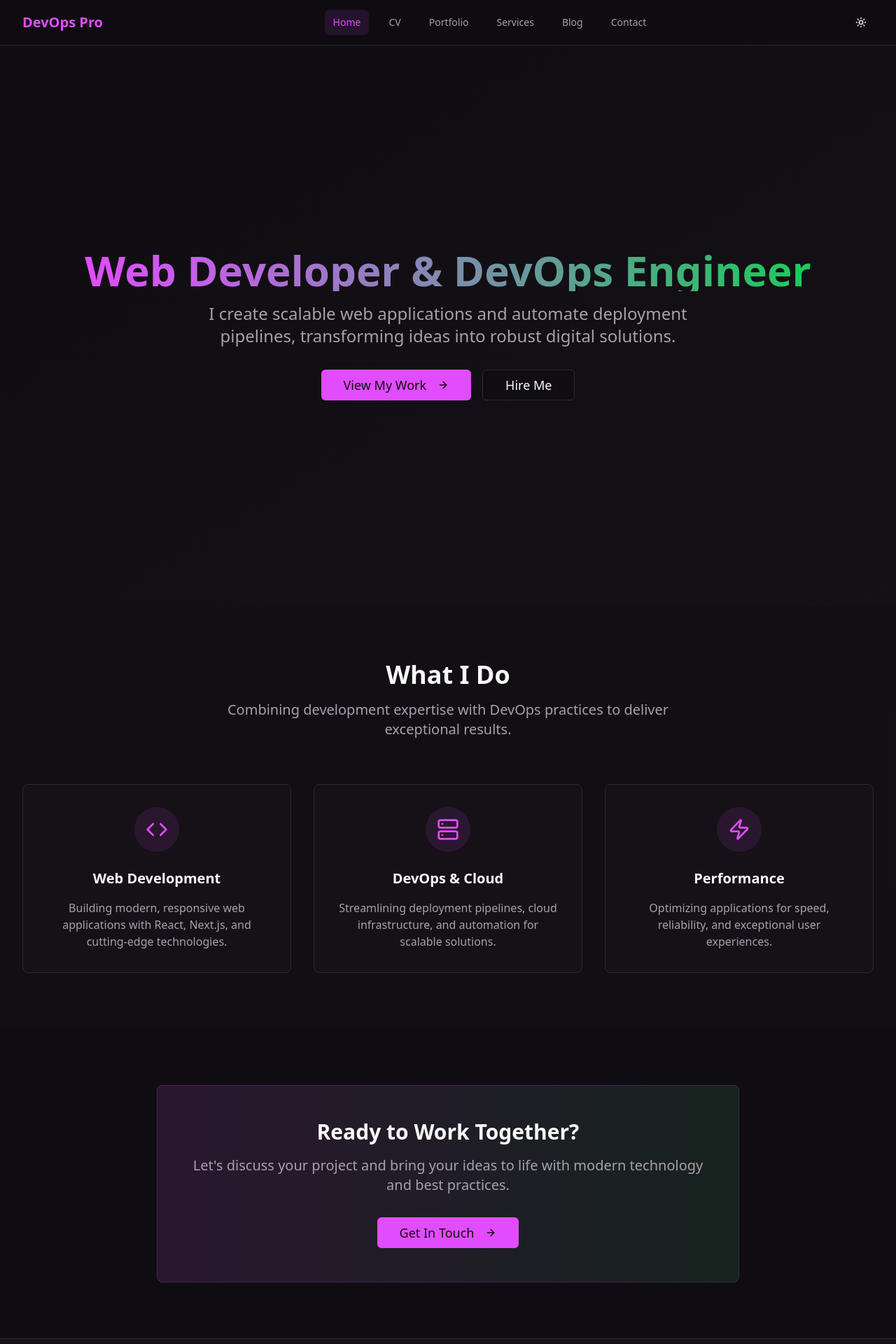
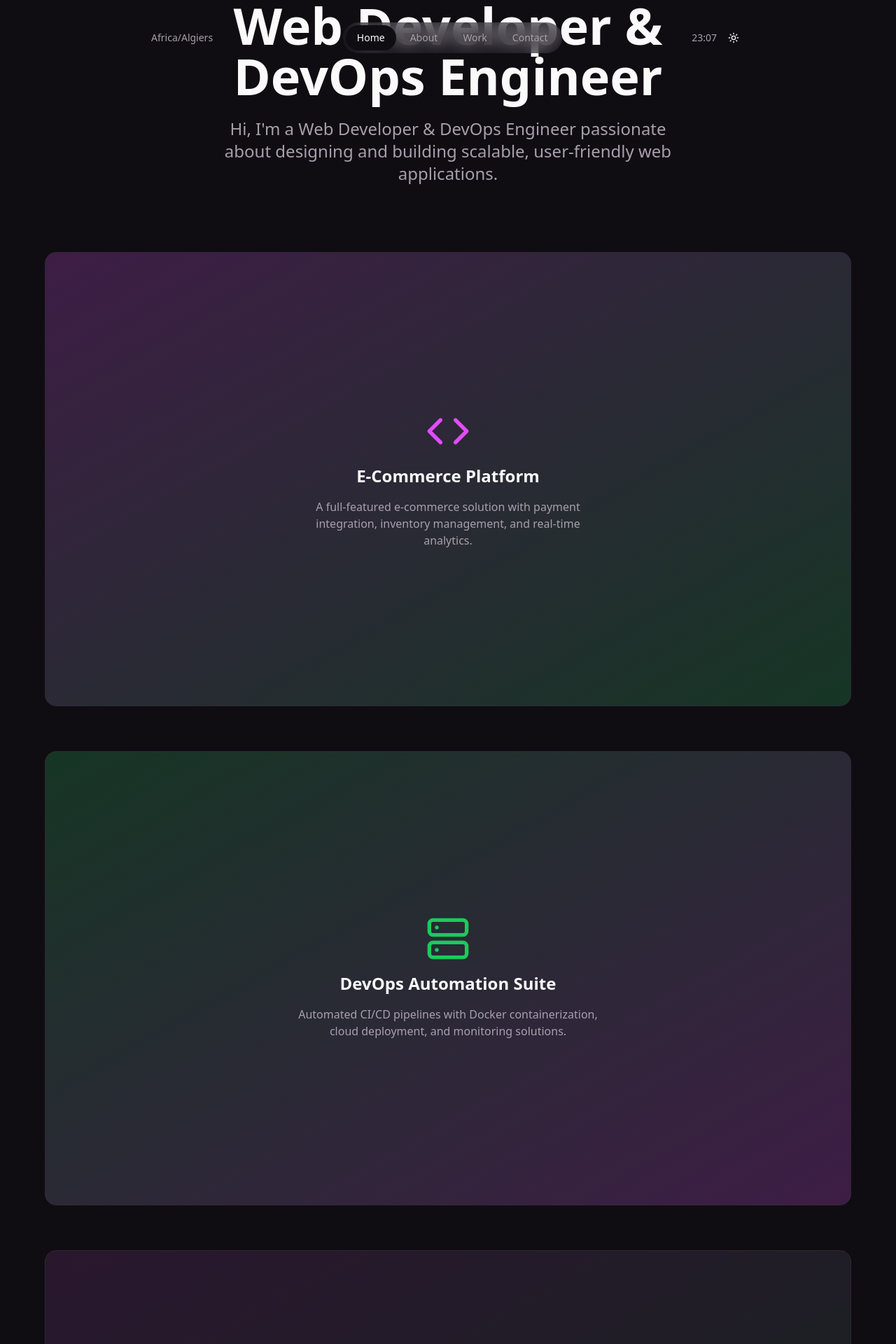
Before and after one commit to portfolioOrganization/portfolio-frontend, a React (Vite) app: page / in a window 1280 px wide. Shown: the top 1920 px of the page at 70% size. Built offline with nearby package versions, Linux system fonts and the light colour scheme.

Commit message:
Refactor: Apply new design
Update the website's design to incorporate elements from the provided URL, focusing on modern aesthetics and user experience.

```diff
--- a/src/components/Navbar.tsx
+++ b/src/components/Navbar.tsx
@@ -1,4 +1,4 @@
-import { useState } from 'react';
+import { useState, useEffect } from 'react';
 import { Link, useLocation } from 'react-router-dom';
 import { Menu, X, Sun, Moon } from 'lucide-react';
 import { Button } from '@/components/ui/button';
@@ -11,10 +11,8 @@ const Navbar = () => {
 
   const navItems = [
     { name: 'Home', path: '/' },
-    { name: 'CV', path: '/cv' },
-    { name: 'Portfolio', path: '/portfolio' },
-    { name: 'Services', path: '/services' },
-    { name: 'Blog', path: '/blog' },
+    { name: 'About', path: '/cv' },
+    { name: 'Work', path: '/portfolio' },
     { name: 'Contact', path: '/contact' },
   ];
 
@@ -23,26 +21,26 @@ const Navbar = () => {
   };
 
   return (
-    <nav className="fixed top-0 w-full bg-background/80 backdrop-blur-md border-b border-border z-50">
-      <div className="max-w-7xl mx-auto px-4 sm:px-6 lg:px-8">
-        <div className="flex items-center justify-between h-16">
+    <nav className="fixed top-0 w-full z-50">
+      <div className="max-w-4xl mx-auto px-6 py-8">
+        <div className="flex items-center justify-between">
           <div className="flex items-center">
-            <Link to="/" className="text-xl font-bold text-primary">
-              DevOps Pro
+            <Link to="/" className="text-sm font-medium text-muted-foreground hover:text-foreground transition-colors">
+              Africa/Algiers
             </Link>
           </div>
 
           {/* Desktop Navigation */}
           <div className="hidden md:block">
-            <div className="ml-10 flex items-baseline space-x-4">
+            <div className="flex items-center space-x-1 bg-muted/50 backdrop-blur-md rounded-full p-1">
               {navItems.map((item) => (
                 <Link
                   key={item.name}
                   to={item.path}
-                  className={`px-3 py-2 rounded-md text-sm font-medium transition-colors ${
+                  className={`px-4 py-2 rounded-full text-sm font-medium transition-all duration-200 ${
                     location.pathname === item.path
-                      ? 'text-primary bg-primary/10'
-                      : 'text-muted-foreground hover:text-foreground hover:bg-accent/50'
+                      ? 'bg-background text-foreground shadow-sm'
+                      : 'text-muted-foreground hover:text-foreground hover:bg-background/50'
                   }`}
                 >
                   {item.name}
@@ -52,11 +50,19 @@ const Navbar = () => {
           </div>
 
           <div className="flex items-center space-x-2">
+            <div className="text-sm text-muted-foreground">
+              {new Date().toLocaleTimeString('en-US', {
+                timeZone: 'Africa/Algiers',
+                hour12: false,
+                hour: '2-digit',
+                minute: '2-digit'
+              })}
+            </div>
             <Button
               variant="ghost"
               size="icon"
               onClick={toggleTheme}
-              className="w-9 h-9"
+              className="w-8 h-8"
             >
               {theme === 'dark' ? (
                 <Sun className="h-4 w-4" />
@@ -71,7 +77,7 @@ const Navbar = () => {
                 variant="ghost"
                 size="icon"
                 onClick={() => setIsOpen(!isOpen)}
-                className="w-9 h-9"
+                className="w-8 h-8"
               >
                 {isOpen ? (
                   <X className="h-4 w-4" />
--- a/src/pages/Home.tsx
+++ b/src/pages/Home.tsx
@@ -1,104 +1,68 @@
-import { ArrowRight, Code, Server, Zap } from 'lucide-react';
-import { Button } from '@/components/ui/button';
-import { Card, CardContent } from '@/components/ui/card';
-import { Link } from 'react-router-dom';
+import { Code, Server, Zap } from 'lucide-react';
 
 const Home = () => {
-  const features = [
-    {
-      icon: Code,
-      title: 'Web Development',
-      description: 'Building modern, responsive web applications with React, Next.js, and cutting-edge technologies.',
-    },
-    {
-      icon: Server,
-      title: 'DevOps & Cloud',
-      description: 'Streamlining deployment pipelines, cloud infrastructure, and automation for scalable solutions.',
-    },
-    {
-      icon: Zap,
-      title: 'Performance',
-      description: 'Optimizing applications for speed, reliability, and exceptional user experiences.',
-    },
-  ];
-
   return (
-    <div className="pt-16">
+    <div className="min-h-screen">
       {/* Hero Section */}
-      <section className="min-h-screen flex items-center justify-center bg-gradient-to-br from-background to-secondary/20">
-        <div className="max-w-7xl mx-auto px-4 sm:px-6 lg:px-8 text-center">
-          <div className="space-y-8">
-            <div className="space-y-4">
-              <h1 className="text-4xl md:text-6xl font-bold bg-gradient-to-r from-primary to-accent bg-clip-text text-transparent">
+      <section className="min-h-screen flex flex-col items-center justify-center px-6">
+        <div className="max-w-4xl mx-auto text-center space-y-12">
+          <div className="space-y-6">
+            <h1 className="text-5xl md:text-7xl font-bold text-foreground leading-tight">
               Web Developer & DevOps Engineer
             </h1>
-              <p className="text-xl md:text-2xl text-muted-foreground max-w-3xl mx-auto">
-                I create scalable web applications and automate deployment pipelines,
-                transforming ideas into robust digital solutions.
+            <p className="text-xl md:text-2xl text-muted-foreground max-w-2xl mx-auto leading-relaxed">
+              Hi, I'm a Web Developer & DevOps Engineer passionate about
+              designing and building scalable, user-friendly web applications.
             </p>
           </div>
+        </div>
 
-            <div className="flex flex-col sm:flex-row gap-4 justify-center">
-              <Button asChild size="lg" className="text-lg">
-                <Link to="/portfolio">
-                  View My Work <ArrowRight className="ml-2 h-5 w-5" />
-                </Link>
-              </Button>
-              <Button asChild variant="outline" size="lg" className="text-lg">
-                <Link to="/contact">Hire Me</Link>
-              </Button>
+        {/* Projects Preview */}
+        <div className="w-full max-w-6xl mx-auto mt-24 space-y-16">
+          <div className="relative group cursor-pointer">
+            <div className="bg-card border border-border rounded-2xl overflow-hidden hover:border-primary/50 transition-all duration-300">
+              <div className="aspect-video bg-gradient-to-br from-primary/20 to-accent/20 flex items-center justify-center">
+                <div className="text-center space-y-4">
+                  <Code className="w-16 h-16 text-primary mx-auto" />
+                  <h3 className="text-2xl font-semibold">E-Commerce Platform</h3>
+                  <p className="text-muted-foreground max-w-md">
+                    A full-featured e-commerce solution with payment integration,
+                    inventory management, and real-time analytics.
+                  </p>
                 </div>
               </div>
             </div>
-      </section>
+          </div>
 
-      {/* Features Section */}
-      <section className="py-20 bg-card/50">
-        <div className="max-w-7xl mx-auto px-4 sm:px-6 lg:px-8">
-          <div className="text-center mb-16">
-            <h2 className="text-3xl md:text-4xl font-bold mb-4">What I Do</h2>
-            <p className="text-xl text-muted-foreground max-w-2xl mx-auto">
-              Combining development expertise with DevOps practices to deliver exceptional results.
+          <div className="relative group cursor-pointer">
+            <div className="bg-card border border-border rounded-2xl overflow-hidden hover:border-primary/50 transition-all duration-300">
+              <div className="aspect-video bg-gradient-to-br from-accent/20 to-primary/20 flex items-center justify-center">
+                <div className="text-center space-y-4">
+                  <Server className="w-16 h-16 text-accent mx-auto" />
+                  <h3 className="text-2xl font-semibold">DevOps Automation Suite</h3>
+                  <p className="text-muted-foreground max-w-md">
+                    Automated CI/CD pipelines with Docker containerization,
+                    cloud deployment, and monitoring solutions.
                   </p>
                 </div>
-
-          <div className="grid grid-cols-1 md:grid-cols-3 gap-8">
-            {features.map((feature, index) => {
-              const Icon = feature.icon;
-              return (
-                <Card key={index} className="group hover:shadow-lg transition-all duration-300">
-                  <CardContent className="p-8 text-center">
-                    <div className="mb-6">
-                      <div className="w-16 h-16 mx-auto bg-primary/10 rounded-full flex items-center justify-center group-hover:bg-primary/20 transition-colors">
-                        <Icon className="h-8 w-8 text-primary" />
               </div>
             </div>
-                    <h3 className="text-xl font-semibold mb-4">{feature.title}</h3>
-                    <p className="text-muted-foreground">{feature.description}</p>
-                  </CardContent>
-                </Card>
-              );
-            })}
+          </div>
+
+          <div className="relative group cursor-pointer">
+            <div className="bg-card border border-border rounded-2xl overflow-hidden hover:border-primary/50 transition-all duration-300">
+              <div className="aspect-video bg-gradient-to-br from-primary/10 to-accent/10 flex items-center justify-center">
+                <div className="text-center space-y-4">
+                  <Zap className="w-16 h-16 text-primary mx-auto" />
+                  <h3 className="text-2xl font-semibold">Real-time Dashboard</h3>
+                  <p className="text-muted-foreground max-w-md">
+                    Modern analytics dashboard with real-time data visualization,
+                    responsive design, and interactive charts.
+                  </p>
                 </div>
               </div>
-      </section>
-
-      {/* CTA Section */}
-      <section className="py-20">
-        <div className="max-w-4xl mx-auto px-4 sm:px-6 lg:px-8 text-center">
-          <Card className="bg-gradient-to-r from-primary/10 to-accent/10 border-primary/20">
-            <CardContent className="p-12">
-              <h2 className="text-3xl font-bold mb-4">Ready to Work Together?</h2>
-              <p className="text-xl text-muted-foreground mb-8">
-                Let's discuss your project and bring your ideas to life with modern technology and best practices.
-              </p>
-              <Button asChild size="lg" className="text-lg">
-                <Link to="/contact">
-                  Get In Touch <ArrowRight className="ml-2 h-5 w-5" />
-                </Link>
-              </Button>
-            </CardContent>
-          </Card>
+            </div>
+          </div>
         </div>
       </section>
     </div>
```
Lines whose indentation alone changed are shown as unchanged.
